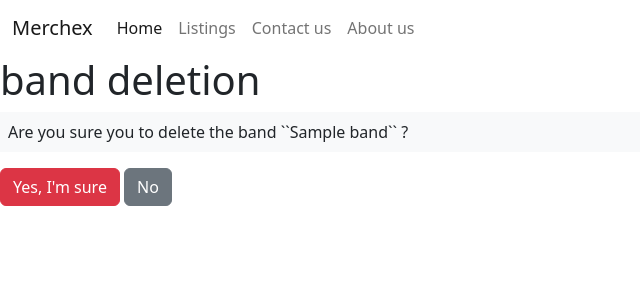
After one commit to etsi-kekeli/merchex, a Django app: page /bands/1/delete/ in a window 1280 px wide. The commit adds this page. Shown: the top 300 px of the page, without its empty margins (0-640 px from the left). Run offline with Django 4.2, Linux system fonts and the light colour scheme; tables that the repository leaves empty hold one stand-in row (values such as "Sample post"); some libraries are stand-ins or nearby versions.

Commit message:
Implement delete operations for models Band and Listing and add corresponding views

```diff
--- a/merchex/listings/templates/listings/band_list.html
+++ b/merchex/listings/templates/listings/band_list.html
@@ -19,6 +19,7 @@
                 </td>
                 <td>
                     <a href="{% url 'band-update' band.id %}" class="btn btn-primary btn-sm">Update</a>
+                    <a href="{% url 'band-delete' band.id %}" class="btn btn-danger btn-sm">Delete</a>
                 </td>
             </tr>
             {% endfor %}
--- a/merchex/listings/templates/listings/contact-us.html
+++ b/merchex/listings/templates/listings/contact-us.html
@@ -1,7 +1,7 @@
 {% extends 'listings/base.html' %}
 {% block content %}
     <h1>Contactez-nous, vous aidez serait un plaisir !</h1>
-    <form method='POST' novalidate action="" class="m-auto w-75">
+    <form method='POST' action="" class="m-auto w-75">
     {% csrf_token %}
     {{form.as_p}}
     <input type="submit" value="Envoyer" class="btn btn-primary btn-sm">
--- /dev/null
+++ b/merchex/listings/templates/listings/deletion.html
@@ -0,0 +1,13 @@
+{% extends 'listings/base.html' %}
+{% block content %}
+    <h1>{{entity}} deletion</h1>
+    <p class="bg-light p-2">Are you sure you to delete the {{entity}} ``{{name}}`` ? </p>
+    <form method="post">
+        {% csrf_token %}
+        <p>
+            <input type="submit" class="btn btn-danger" value="Yes, I'm sure">
+            <a href="{{ prev }}" class="btn btn-secondary">No</a>
+        </p>
+    </form>
+
+{% endblock %}
--- a/merchex/listings/templates/listings/listing_list.html
+++ b/merchex/listings/templates/listings/listing_list.html
@@ -20,6 +20,7 @@
                     </td>
                     <td>
                         <a href="{% url 'listing-update' listing.id %}" class="btn btn-primary btn-sm">Update</a>
+                        <a href="{% url 'listing-delete' listing.id %}" class="btn btn-danger btn-sm">Delete</a>
                     </td>
                 </tr>
                 {% endfor %}
--- a/merchex/listings/views.py
+++ b/merchex/listings/views.py
@@ -44,6 +44,23 @@ def band_update(request, id):
 
     return render(request, 'listings/band_create.html', {'form': form, 'update': True})
 
+def band_delete(request, id):
+    band = get_object_or_404(Band, id=id)
+
+    if request.method == 'POST':
+        band.delete()
+        return redirect('band-list')
+
+    return render(
+                request,
+                'listings/deletion.html',
+                {
+                    'entity': 'band',
+                    'prev': request.META.get('HTTP_REFERER') and '/',
+                    'name': band.name
+                }
+                )
+
 def about(request):
     return render(request, 'listings/about-us.html')
 
@@ -79,6 +96,22 @@ def listing_update(request, id):
 
     return render(request, 'listings/listing_create.html', {'form': form, 'update': True})
 
+def listing_delete(request, id):
+    listing = get_object_or_404(Listing, id=id)
+    if request.method == 'POST':
+        listing.delete()
+        return redirect('listing-list')
+
+    return render(
+            request,
+            'listings/deletion.html',
+            {
+                'entity': 'listing',
+                'prev' : request.META.get('HTTP_REFERER') and '/',
+                'name': listing.title
+            }
+        )
+
 def contact(request):
     print(f"La méthode est : {request.method}")
     print(f"Les données sont : {request.POST}")
--- a/merchex/merchex/urls.py
+++ b/merchex/merchex/urls.py
@@ -26,7 +26,8 @@ urlpatterns = [
     path('bands/<int:id>/', view=views.band_detail, name='band-detail'),
     path('bands/listings/<int:id>/', view=views.band_listings, name='band-listings'),
     path('bands/add/', view=views.band_create, name='band-create'),
-    path('bands/<int:id>/update', view=views.band_update, name='band-update'),
+    path('bands/<int:id>/update/', view=views.band_update, name='band-update'),
+    path('bands/<int:id>/delete/', view=views.band_delete, name='band-delete'),
     path('about-us', view=views.about),
     path('contact-us/', view=views.contact, name='contact'),
     path('email-sent/', view=views.email_sent, name='email-sent'),
@@ -34,4 +35,5 @@ urlpatterns = [
     path('listings/<int:id>', view=views.listing_detail, name='listing-detail'),
     path('listings/add/', view=views.listing_create, name='listing-create'),
     path('listings/<int:id>/update', view=views.listing_update, name='listing-update'),
+    path('listings/<int:id>/delete', view=views.listing_delete, name='listing-delete'),
 ]
```
